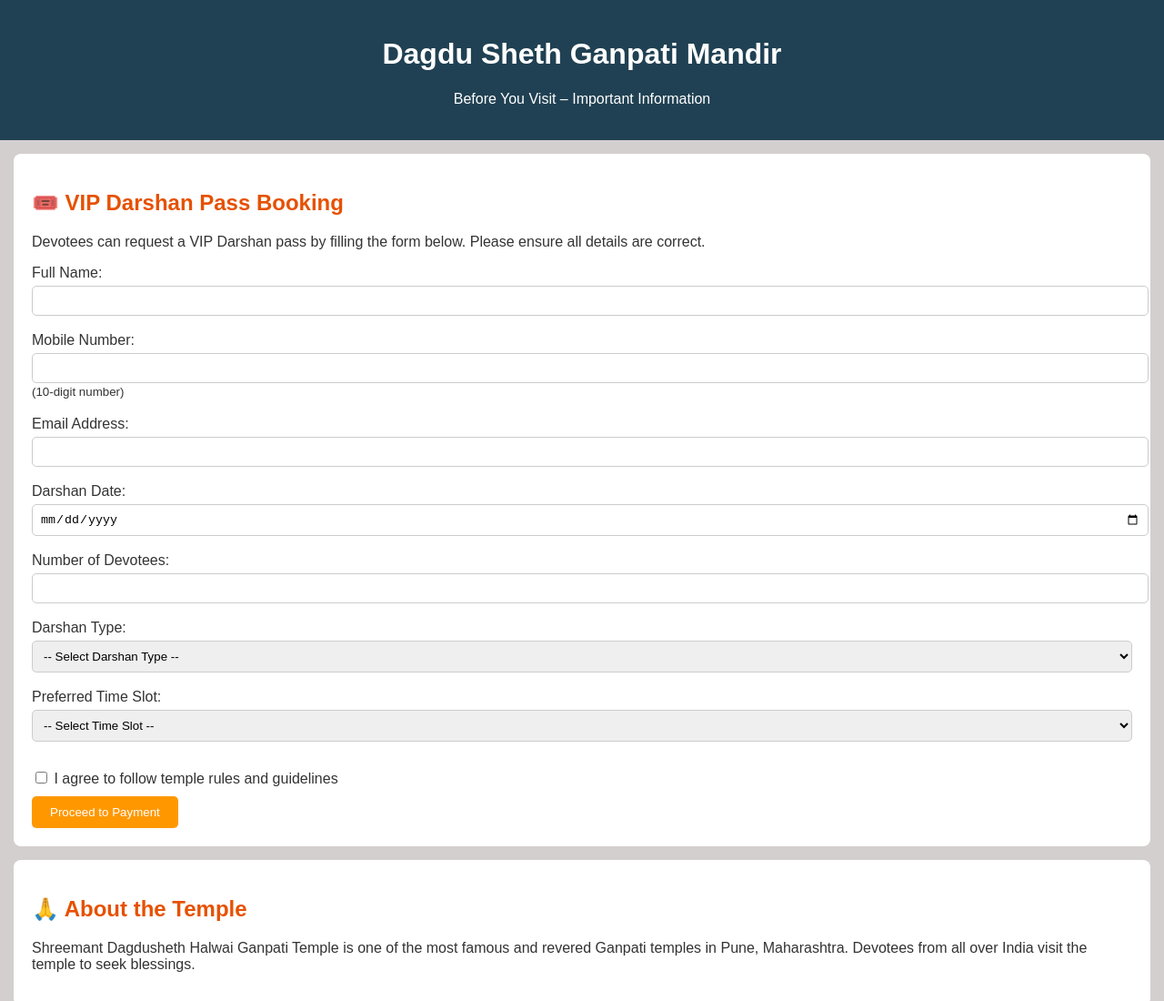
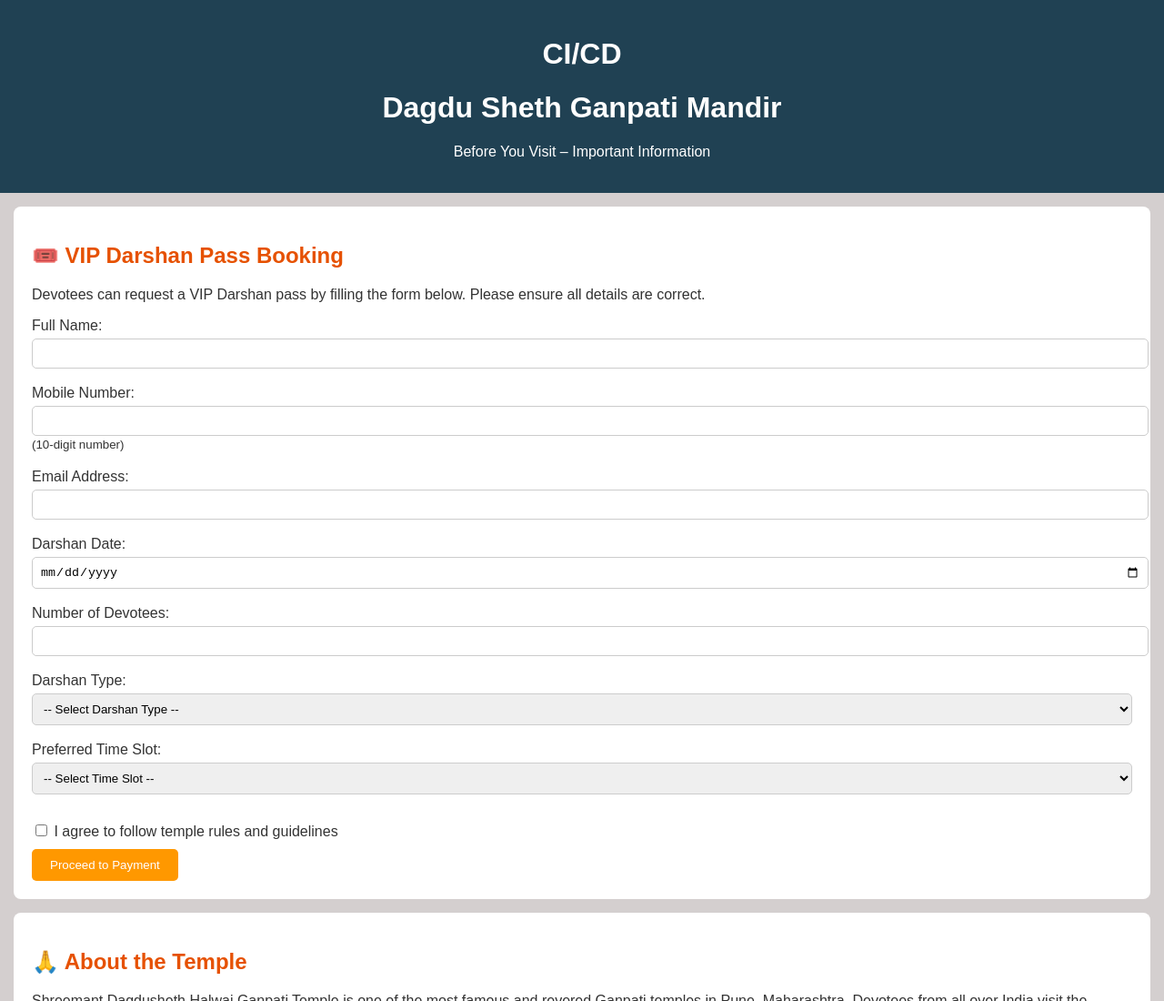
Before and after one commit to Saurabhp-DevOps/dagdusheth-app, a plain HTML site: page index.html in a window 1280 px wide. Shown: the top 1100 px of the page at 91% size. Drawn offline with Linux system fonts and the light colour scheme.

Commit message:
trigger CI test

```diff
--- a/index.html
+++ b/index.html
@@ -11,6 +11,7 @@
     <body>
 
         <header>
+            <h1>CI/CD</h1>
             <h1>Dagdu Sheth Ganpati Mandir</h1>
             <p>Before You Visit – Important Information</p>
         </header>
```
